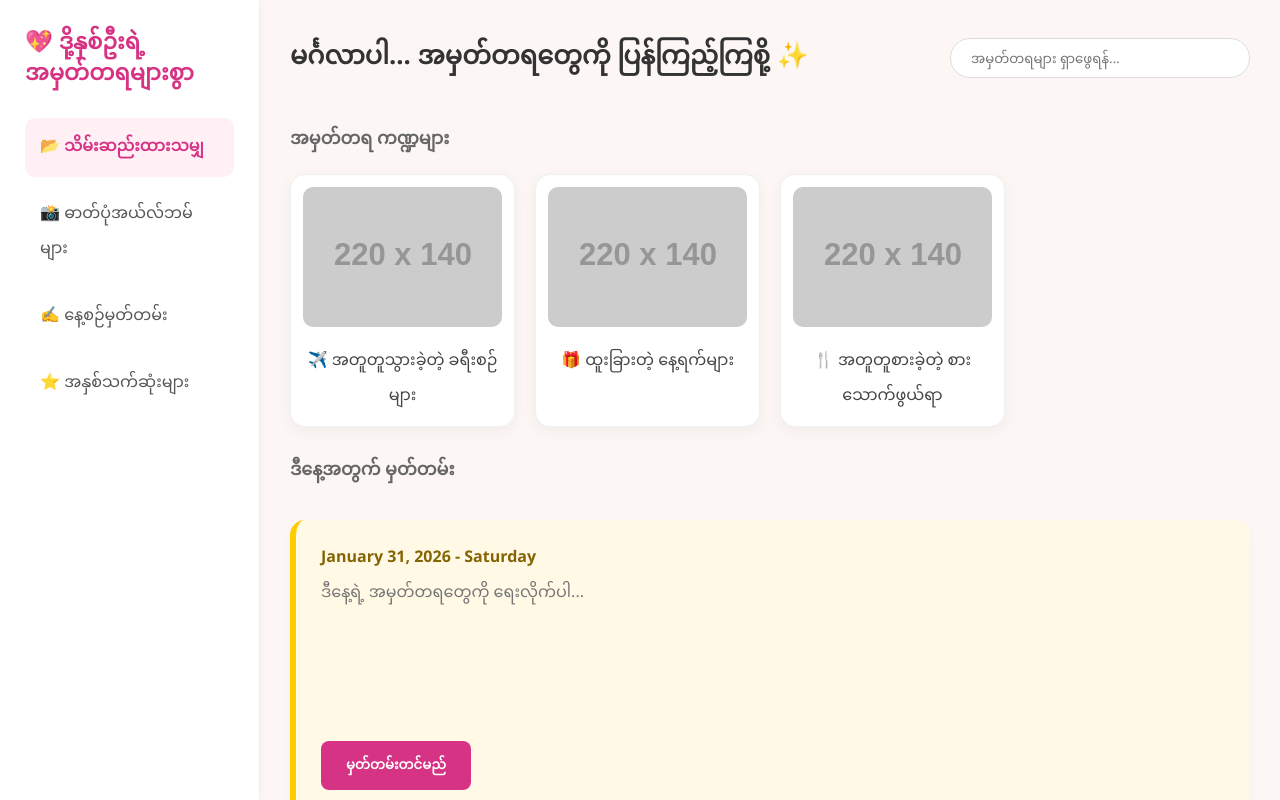
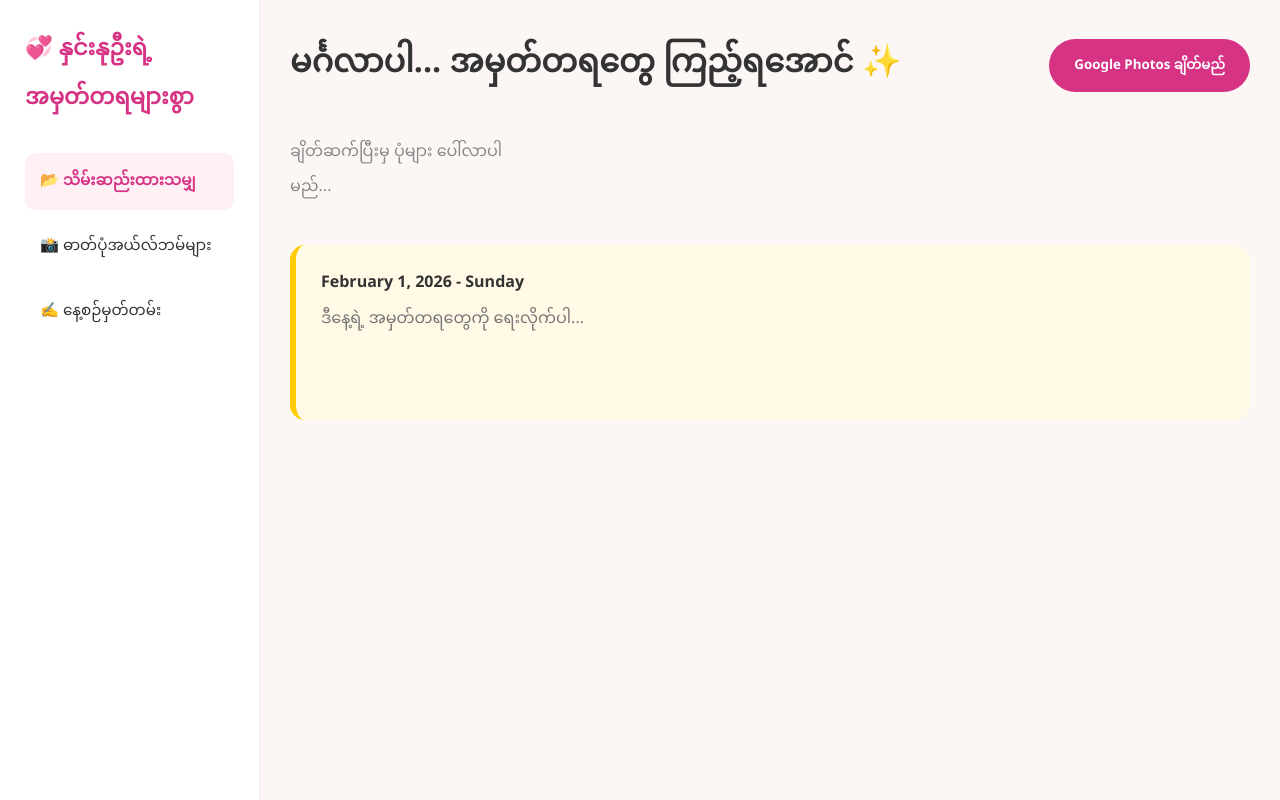
Before and after one commit to kok208159-jpg/WTOKE, a plain HTML site: page index.html in a window 1280 px wide. Drawn offline with Linux system fonts and the light colour scheme; placeholder pictures from the web are drawn by us.

Commit message:
Update index.html for language and content changes

```diff
--- a/index.html
+++ b/index.html
@@ -1,80 +1,89 @@
 <!DOCTYPE html>
-<html lang="en">
+<html lang="my">
 <head>
     <meta charset="UTF-8">
     <meta name="viewport" content="width=device-width, initial-scale=1.0">
-    <title>ဒို့နှစ်ဦးရဲ့ အမှတ်တရများစွာ</title>
+    <title>နှင်းနုဦးရဲ့ အမှတ်တရများ</title>
+    <script src="https://accounts.google.com/gsi/client" async defer></script>
     <style>
-        * { margin: 0; padding: 0; box-sizing: border-box; font-family: 'Segoe UI', Tahoma, Geneva, Verdana, sans-serif; }
-        body { display: flex; height: 100vh; background-color: #fcf6f5; }
-
-        /* Sidebar */
+        * { margin: 0; padding: 0; box-sizing: border-box; font-family: 'Segoe UI', sans-serif; }
+        body { display: flex; height: 100vh; background-color: #fcf6f5; color: #333; }
         nav { width: 260px; background: white; padding: 25px; border-right: 1px solid #eee; box-shadow: 2px 0 10px rgba(0,0,0,0.02); }
-        nav h2 { color: #d63384; margin-bottom: 30px; font-size: 1.4rem; font-weight: bold; line-height: 1.4; }
-        .menu-item { padding: 12px 15px; cursor: pointer; border-radius: 10px; transition: 0.3s; margin-bottom: 8px; color: #555; }
+        nav h2 { color: #d63384; margin-bottom: 30px; font-size: 1.4rem; }
+        .menu-item { padding: 12px 15px; cursor: pointer; border-radius: 10px; transition: 0.3s; margin-bottom: 8px; font-size: 0.95rem; }
         .menu-item:hover { background: #fff0f6; color: #d63384; }
         .active { background: #fff0f6; color: #d63384; font-weight: bold; }
-
-        /* Main Content */
         main { flex: 1; padding: 30px; overflow-y: auto; }
         .header { display: flex; justify-content: space-between; align-items: center; margin-bottom: 35px; }
-        .header h1 { color: #333; font-size: 1.6rem; }
-
-        /* Grid Layout for Albums */
-        .section-title { margin: 25px 0 15px; color: #666; font-size: 1.1rem; }
-        .grid { display: grid; grid-template-columns: repeat(auto-fill, minmax(220px, 1fr)); gap: 20px; }
-        .card { background: white; padding: 12px; border-radius: 15px; border: 1px solid #f0f0f0; text-align: center; box-shadow: 0 4px 15px rgba(0,0,0,0.05); transition: transform 0.2s; }
-        .card:hover { transform: translateY(-5px); }
-        .card img { width: 100%; height: 140px; object-fit: cover; border-radius: 10px; margin-bottom: 12px; }
-        .card p { font-weight: 500; color: #444; }
-
-        /* Notepad Section */
-        .notepad { background: #fff9e6; padding: 25px; border-radius: 15px; border-left: 6px solid #ffcc00; margin-top: 30px; box-shadow: 0 4px 10px rgba(0,0,0,0.03); }
-        .notepad strong { display: block; margin-bottom: 10px; color: #856404; }
-        textarea { width: 100%; border: none; background: transparent; resize: none; outline: none; font-size: 16px; line-height: 1.8; color: #444; }
-        .btn-save { background: #d63384; color: white; border: none; padding: 10px 25px; border-radius: 8px; cursor: pointer; margin-top: 15px; font-weight: 600; transition: 0.3s; }
-        .btn-save:hover { background: #b82a6e; }
+        .grid { display: grid; grid-template-columns: repeat(auto-fill, minmax(200px, 1fr)); gap: 20px; }
+        .card { background: white; padding: 12px; border-radius: 15px; border: 1px solid #f0f0f0; text-align: center; transition: 0.3s; }
+        .card:hover { transform: translateY(-5px); box-shadow: 0 10px 20px rgba(0,0,0,0.05); }
+        .card img { width: 100%; height: 150px; object-fit: cover; border-radius: 10px; margin-bottom: 10px; }
+        #auth_btn { background: #d63384; color: white; border: none; padding: 12px 25px; border-radius: 30px; cursor: pointer; font-weight: bold; }
+        .notepad { background: #fff9e6; padding: 25px; border-radius: 15px; border-left: 6px solid #ffcc00; margin-top: 40px; }
+        textarea { width: 100%; border: none; background: transparent; resize: none; outline: none; font-size: 16px; margin-top: 10px; }
     </style>
 </head>
 <body>
 
 <nav>
-    <h2>💖 ဒို့နှစ်ဦးရဲ့ <br>အမှတ်တရများစွာ</h2>
+    <h2>💞 နှင်းနုဦးရဲ့ <br> အမှတ်တရများစွာ</h2>
     <div class="menu-item active">📂 သိမ်းဆည်းထားသမျှ</div>
     <div class="menu-item">📸 ဓာတ်ပုံအယ်လ်ဘမ်များ</div>
     <div class="menu-item">✍️ နေ့စဉ်မှတ်တမ်း</div>
-    <div class="menu-item">⭐ အနှစ်သက်ဆုံးများ</div>
 </nav>
 
 <main>
     <div class="header">
-        <h1>မင်္ဂလာပါ... အမှတ်တရတွေကို ပြန်ကြည့်ကြစို့ ✨</h1>
-        <input type="text" placeholder="အမှတ်တရများ ရှာဖွေရန်..." style="padding: 10px 20px; border-radius: 25px; border: 1px solid #ddd; width: 300px; outline: none;">
+        <h1>မင်္ဂလာပါ... အမှတ်တရတွေ ကြည့်ရအောင် ✨</h1>
+        <button id="auth_btn" onclick="handleAuthClick()">Google Photos ချိတ်မည်</button>
     </div>
 
-    <h3 class="section-title">အမှတ်တရ ကဏ္ဍများ</h3>
-    <div class="grid">
-        <div class="card">
-            <img src="https://via.placeholder.com/220x140" alt="Travel">
-            <p>✈️ အတူတူသွားခဲ့တဲ့ ခရီးစဉ်များ</p>
-        </div>
-        <div class="card">
-            <img src="https://via.placeholder.com/220x140" alt="Special Days">
-            <p>🎁 ထူးခြားတဲ့ နေ့ရက်များ</p>
-        </div>
-        <div class="card">
-            <img src="https://via.placeholder.com/220x140" alt="Food">
-            <p>🍴 အတူတူစားခဲ့တဲ့ စားသောက်ဖွယ်ရာ</p>
-        </div>
+    <div id="photos_grid" class="grid">
+        <p style="color: #888;">ချိတ်ဆက်ပြီးမှ ပုံများ ပေါ်လာပါမည်...</p>
     </div>
 
-    <h3 class="section-title">ဒီနေ့အတွက် မှတ်တမ်း</h3>
     <div class="notepad">
-        <strong>January 31, 2026 - Saturday</strong>
-        <textarea rows="5" placeholder="ဒီနေ့ရဲ့ အမှတ်တရတွေကို ရေးလိုက်ပါ..."></textarea>
-        <button class="btn-save">မှတ်တမ်းတင်မည်</button>
+        <strong>February 1, 2026 - Sunday</strong>
+        <textarea id="note-area" rows="4" placeholder="ဒီနေ့ရဲ့ အမှတ်တရတွေကို ရေးလိုက်ပါ..."></textarea>
     </div>
 </main>
 
+<script>
+    const CLIENT_ID = '1043599242937-k8ogr0hv2gbqnil69bpoqkdakht2ruia.apps.googleusercontent.com';
+    const SCOPES = 'https://www.googleapis.com/auth/photoslibrary.readonly';
+    let tokenClient;
+
+    function initClient() {
+        tokenClient = google.accounts.oauth2.initTokenClient({
+            client_id: CLIENT_ID,
+            scope: SCOPES,
+            callback: (resp) => {
+                if (resp.access_token) {
+                    document.getElementById('auth_btn').innerText = "ချိတ်ဆက်ပြီးပါပြီ ✅";
+                    loadPhotos(resp.access_token);
+                }
+            },
+        });
+    }
+
+    function handleAuthClick() { tokenClient.requestAccessToken(); }
+
+    async function loadPhotos(token) {
+        const res = await fetch('https://photoslibrary.googleapis.com/v1/mediaItems?pageSize=12', {
+            headers: { 'Authorization': `Bearer ${token}` }
+        });
+        const data = await res.json();
+        const grid = document.getElementById('photos_grid');
+        grid.innerHTML = '';
+        if (data.mediaItems) {
+            data.mediaItems.forEach(item => {
+                grid.innerHTML += `<div class="card"><img src="${item.baseUrl}=w400-h400"></div>`;
+            });
+        }
+    }
+    window.onload = initClient;
+</script>
+
 </body>
 </html>
```
